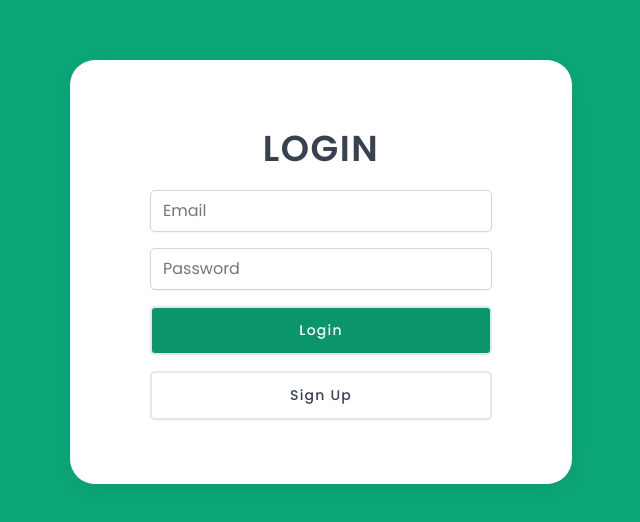
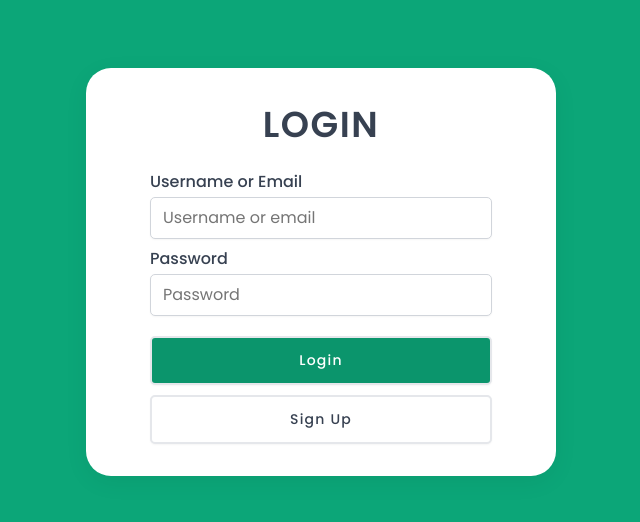
Before and after one commit to tkatter/ULearn, a React (Vite) app in the folder frontend/: page /login in a window 1280 px wide. Shown: the part 128-650 px from the top of the page, without its empty margins (319-959 px from the left). Built offline with nearby package versions, Linux system fonts and the light colour scheme; a web font is replaced by a local one.

Commit message:
Roughly implemented login functionality

```diff
--- a/frontend/package.json
+++ b/frontend/package.json
@@ -14,6 +14,7 @@
     "@tanstack/react-query-devtools": "^5.74.4",
     "react": "^19.0.0",
     "react-dom": "^19.0.0",
+    "react-hook-form": "^7.56.0",
     "react-icons": "^5.5.0",
     "react-router-dom": "^7.5.1",
     "styled-components": "^6.1.17"
--- a/frontend/src/pages/Login.jsx
+++ b/frontend/src/pages/Login.jsx
@@ -1,10 +1,14 @@
+import { useForm } from 'react-hook-form';
+
 import styled from 'styled-components';
 import Button from '../ui/Button';
-import Column from '../ui/Column';
-import Container from '../ui/Container';
 import Heading from '../ui/Heading';
 import Input from '../ui/Input';
-import Row from '../ui/Row';
+import FormRow from '../ui/FormRow';
+import Label from '../ui/Label';
+import Form from '../ui/Form';
+import { useMutation, useQueryClient } from '@tanstack/react-query';
+import { useNavigate } from 'react-router-dom';
 
 const StyledLoginPage = styled.div`
   background-color: #0ca678;
@@ -14,39 +18,110 @@ const StyledLoginPage = styled.div`
   justify-content: center;
 `;
 
-const StyledContainer = styled(Container)`
-  box-shadow: var(--shadow-md);
-  border-radius: 25px;
-`;
-
 const StyledHeading = styled(Heading)`
   align-self: center;
   letter-spacing: 1.5px;
   font-size: 3.6rem;
 `;
 
-const StyledLoginForm = styled.form``;
+const StyledLoginForm = styled.div`
+  display: grid;
+  grid-template-columns: 1fr;
+  grid-template-rows: auto;
+  gap: 3.2rem;
+  justify-items: center;
+
+  background-color: #fff;
+  padding: 3.2rem 6.4rem;
+  border-radius: 25px;
+  box-shadow: var(--shadow-md);
+`;
+
+const StyledFormButtons = styled.div`
+  display: flex;
+  flex-direction: column;
+  gap: 1rem;
+`;
+
+async function login({ email, password }) {
+  try {
+    const res = await fetch('/api/v1/auth/login', {
+      method: 'POST',
+      headers: {
+        'Content-Type': 'application/json',
+      },
+      body: JSON.stringify({ email, password }),
+    });
+    const data = await res.json();
+    console.log(data);
+    return data;
+  } catch (err) {
+    console.error(err);
+    throw new Error('There was a problem logging in');
+  }
+}
 
 function Login() {
+  const { register, handleSubmit, reset } = useForm();
+  const navigate = useNavigate();
+  // const queryClient = useQueryClient();
+
+  const { mutate, isPending } = useMutation({
+    mutationFn: login,
+    onSuccess: () => {
+      console.log('User successfully logged in!!');
+      // TODO: use query client to update invalidate the current user data update with logged in data
+      // queryClient.invalidateQueries({ queryKey: ['user'] });
+      reset();
+      navigate('/dashboard');
+    },
+    onError: err => console.error(err.message),
+  });
+
+  async function onSubmit(data) {
+    mutate(data);
+  }
+
   return (
     <StyledLoginPage>
-      <StyledContainer
-        type="flexCentered"
-        bgColor="white"
-        padding="6.4rem 8rem"
-      >
-        <Row type="vertical" align="jusCenter">
-          <StyledHeading as="h1">LOGIN</StyledHeading>
-          <Input placeholder="Email" type="email" />
-          <Input placeholder="Password" type="password" />
-          <Button size="medium" variation="primary">
-            Login
-          </Button>
-          <Button size="medium" variation="tertiary">
-            Sign Up
-          </Button>
-        </Row>
-      </StyledContainer>
+      <StyledLoginForm>
+        <StyledHeading as="h1">LOGIN</StyledHeading>
+        <Form onSubmit={handleSubmit(onSubmit)}>
+          <FormRow>
+            <Label>Username or Email</Label>
+            <Input
+              placeholder="Username or email"
+              type="text"
+              id="email"
+              {...register('email', { required: true })}
+            />
+          </FormRow>
+
+          <FormRow>
+            <Label>Password</Label>
+            <Input
+              placeholder="Password"
+              type="password"
+              id="password"
+              {...register('password', { required: true })}
+            />
+          </FormRow>
+
+          <StyledFormButtons>
+            <Button
+              disabled={isPending}
+              type="submit"
+              size="medium"
+              variation="primary"
+            >
+              Login
+            </Button>
+            <Button type="button" size="medium" variation="tertiary">
+              Sign Up
+            </Button>
+          </StyledFormButtons>
+        </Form>
+      </StyledLoginForm>
     </StyledLoginPage>
   );
 }
--- /dev/null
+++ b/frontend/src/ui/Form.jsx
@@ -0,0 +1,9 @@
+import styled from 'styled-components';
+
+const Form = styled.form`
+  display: flex;
+  flex-direction: column;
+  gap: 2rem;
+`;
+
+export default Form;
--- /dev/null
+++ b/frontend/src/ui/FormRow.jsx
@@ -0,0 +1,9 @@
+import styled from 'styled-components';
+
+const FormRow = styled.div`
+  display: flex;
+  flex-direction: column;
+  gap: 1.5rem;
+`;
+
+export default FormRow;
--- /dev/null
+++ b/frontend/src/ui/Label.jsx
@@ -0,0 +1,8 @@
+import styled from 'styled-components';
+
+const Label = styled.label`
+  font-weight: 500;
+  line-height: 0px;
+`;
+
+export default Label;
```
Also changed, not shown: 1 other file (tests, documents, lock files or other folders).
